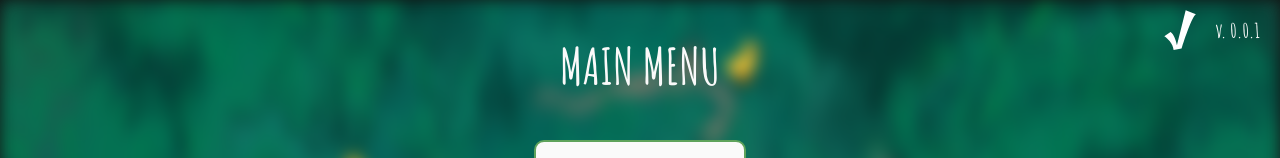
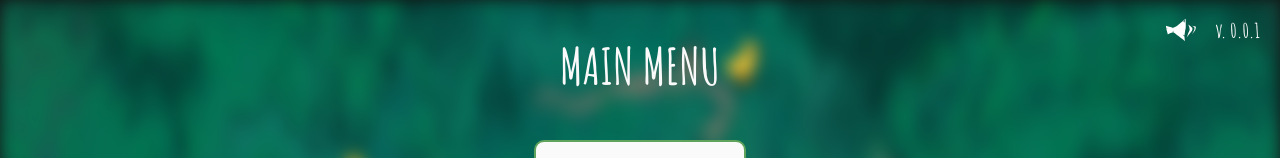
Before and after one commit to Enerveen/goosel2.0, a React (Vite) app: page / in a window 1280 px wide. Both pictures are taken after a click on the element 1180 px from the left and 32 px from the top of the page. Shown: the top 158 px of the page. Built offline with nearby package versions, Linux system fonts and the light colour scheme.

Commit message:
the saddest commit in my life

```diff
--- a/package.json
+++ b/package.json
@@ -25,6 +25,6 @@
     "eslint-config-react-app": "^7.0.1",
     "sass": "^1.57.1",
     "typescript": "^4.9.3",
-    "vite": "^4.0.0"
+    "vite": "4.0.5"
   }
 }
--- a/src/components/CreditCard/CreditCard.module.scss
+++ b/src/components/CreditCard/CreditCard.module.scss
@@ -12,6 +12,12 @@
 
 .name {
   font-size: 32px;
+
+  &.ripFrame {
+    border: 1px solid #ffffff;
+    padding: 0 4px;
+    border-radius: 2px;
+  }
 }
 
 .description {
--- a/src/components/CreditCard/CreditCard.tsx
+++ b/src/components/CreditCard/CreditCard.tsx
@@ -15,11 +15,12 @@ interface ICreditCardProps {
     description: string,
     name: string,
     links: CreditsLink[]
+    isDead?: boolean
 }
 
-const CreditCard = ({imageSrc, description, links, name}: ICreditCardProps) => <div className={classes.cardContainer}>
+const CreditCard = ({imageSrc, description, links, name, isDead = false}: ICreditCardProps) => <div className={classes.cardContainer}>
     <img src={imageSrc} alt={name}/>
-    <div className={classes.name}>{name}</div>
+    <div className={`${classes.name} ${isDead ? classes.ripFrame : ''}`}>{name}</div>
     <div className={classes.description}>{description}</div>
     <div className={classes.linksBox}>
         {links.map(({type, link}:CreditsLink) => {
--- a/src/components/Soundtrack/Soundtrack.module.scss
+++ b/src/components/Soundtrack/Soundtrack.module.scss
@@ -1,4 +1,7 @@
 .soundtrackBtnContainer {
+  display: flex;
+  align-items: center;
+  justify-content: center;
   cursor: pointer;
   position: fixed;
   top: 10px;
@@ -9,5 +12,11 @@
     width: 40px;
     height: 40px;
     fill: white;
+    &.soundIcon {
+      padding-top: 5px;
+      padding-right: 4px;
+      width: 30px;
+      height: 30px;
+    }
   }
 }
--- a/src/components/Soundtrack/Soundtrack.tsx
+++ b/src/components/Soundtrack/Soundtrack.tsx
@@ -1,8 +1,8 @@
 import soundtrack from '../../audio/soundtrack.mp3'
 import classes from './Soundtrack.module.scss'
 import {useCallback, useEffect, useMemo, useState} from "react";
-import Cross from "../../icons/Cross";
-import Tick from "../../icons/Tick";
+import Sound from "../../icons/Sound";
+import Mute from "../../icons/Mute";
 
 const Soundtrack = () => {
     const [isSoundOn, setSoundOn] = useState(false)
@@ -24,7 +24,7 @@ const Soundtrack = () => {
         }
         return () => audio.pause()
     }, [isSoundOn])
-    return <div className={classes.soundtrackBtnContainer} onClick={toggleSound}>{isSoundOn ? <Tick/> : <Cross/>}</div>
+    return <div className={classes.soundtrackBtnContainer} onClick={toggleSound}>{isSoundOn ? <Sound className={classes.soundIcon}/> : <Mute/>}</div>
 }
 
 export default Soundtrack
--- a/src/graphics/Renderer.ts
+++ b/src/graphics/Renderer.ts
@@ -65,15 +65,16 @@ class Renderer {
         })
         this.matureAnimalTextureAtlas = {...animalTextureAtlas, width: 94, height: 94 * animalTextureAtlasFrameRatio};
         const corpseTextureRatio = 262 / 421
+        const childCorpseTextureRatio = 335 / 256
         this.teenCorpseTexture = loadTexture(images.corpse, {
             width: 90.25,
             height: 90.25 * corpseTextureRatio,
             offsetX: 0.5,
             offsetY: 0.5
         })
-        this.childCorpseTexture = loadTexture(images.corpse, {
-            width: 60.16,
-            height: 60.16 * corpseTextureRatio,
+        this.childCorpseTexture = loadTexture(images.childCorpse, {
+            width: 50,
+            height: 50 * childCorpseTextureRatio,
             offsetX: 0.5,
             offsetY: 0.5
         })
--- /dev/null
+++ b/src/icons/Sound.tsx
@@ -0,0 +1,5 @@
+const Sound = ({className}: {className: string}) => <svg className={className} width="213" height="160" viewBox="0 0 213 160" fill="none" xmlns="http://www.w3.org/2000/svg">
+    <path fillRule="evenodd" clipRule="evenodd" d="M0.106383 63.9043L0 63.5V50.5C9.43039 54.6558 35.9063 62.797 47.5863 63.4572L50 71V63.4627C57.7873 62.9011 69.649 56.1241 77.2899 51.7585C78.074 51.3105 78.8137 50.8879 79.5 50.5L139 0C140.167 19 141.8 65 139 71C137.179 74.9014 135.471 88.034 133.904 100.088C133.061 106.572 132.258 112.745 131.5 117C131.406 117.561 131.329 118.161 131.267 118.794L117.5 112.5L131.087 125.699C131.284 133.758 132.556 143.72 133.46 150.797C134.258 157.04 134.768 161.037 134 159.5C132 155.5 98.1667 129.667 88.5 122.5C83.3727 119.25 77.0564 114.452 71.1372 109.955L71.1371 109.955C63.3955 104.073 56.3335 98.7084 53.5 98C53.2778 97.9445 53.0422 97.8992 52.7938 97.8638L50 81.5L47.4905 98.1256C36.6839 99.9297 18.613 108.011 12.5 111L1.18421 68H15L0.106383 63.9043ZM165.5 87.5C173.045 77.4405 163.838 55.4487 158.656 43.069C158.429 42.527 158.21 42.0034 158 41.5C159.5 42.667 161.62 44.226 164.043 46.0079L164.044 46.0085L164.044 46.0086C171.309 51.3522 181.301 58.7007 185.5 63.5C190.868 69.6349 185.792 81.1603 183.307 86.8023C183.199 87.0462 183.097 87.279 183 87.5L146.5 133.5C149.081 127.999 151.717 120.671 154.341 113.377L154.341 113.377C158.156 102.772 161.945 92.24 165.5 87.5ZM185.5 111L199.5 82.5C201.667 77.1667 204.7 64.9 199.5 58.5L185.5 50.5C194.333 51.5 212.5 54.5 212.5 58.5C212.5 61.9379 209.668 72.5165 207.814 79.4428C207.511 80.5752 207.234 81.61 207 82.5L185.5 111ZM135 8L117.5 23.5L131 18.5L135 34.5V8Z" fill="white"/>
+</svg>
+
+export default Sound
--- a/src/img/index.ts
+++ b/src/img/index.ts
@@ -10,6 +10,7 @@ import corpse from './corpse.png'
 import plantAtlas from './plantsAtlas.png'
 import heartGay from './heartGay.png'
 import childTextureAtlas from './childTextureAtlas.png'
+import childCorpse from './child_corpse.png'
 
 const imagesSrc = {
     clouds,
@@ -23,7 +24,8 @@ const imagesSrc = {
     egg_slider,
     corpse,
     plantAtlas,
-    childTextureAtlas
+    childTextureAtlas,
+    childCorpse
 }
 
 export default imagesSrc
--- a/src/stages/Main/screens/Credits.tsx
+++ b/src/stages/Main/screens/Credits.tsx
@@ -31,6 +31,7 @@ const Credits = ({setCurrentScreen}: ICreditsProps) => {
                 <CreditCard
                     imageSrc={kkPortrait}
                     description={'Coding'}
+                    isDead={true}
                     name={'Konstantin Kovalev'}
                     links={[{type: "gh", link: 'https://github.com/IMConstant'}]}
                 />
```
Also changed, not shown: src/icons/Mute.tsx (added, +7 -0 lines), src/img/aj_portrait.png, src/img/childTextureAtlas.png.
